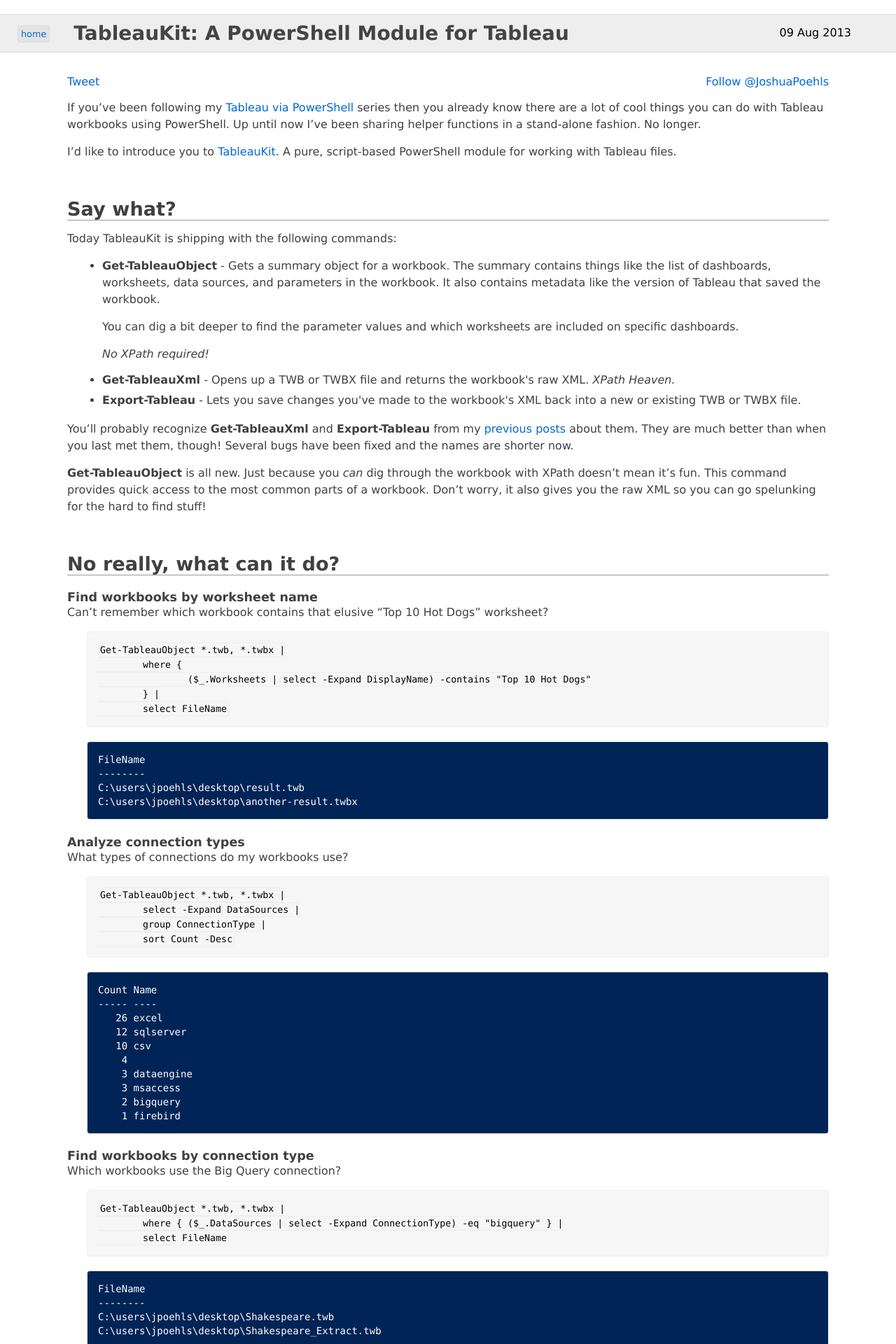
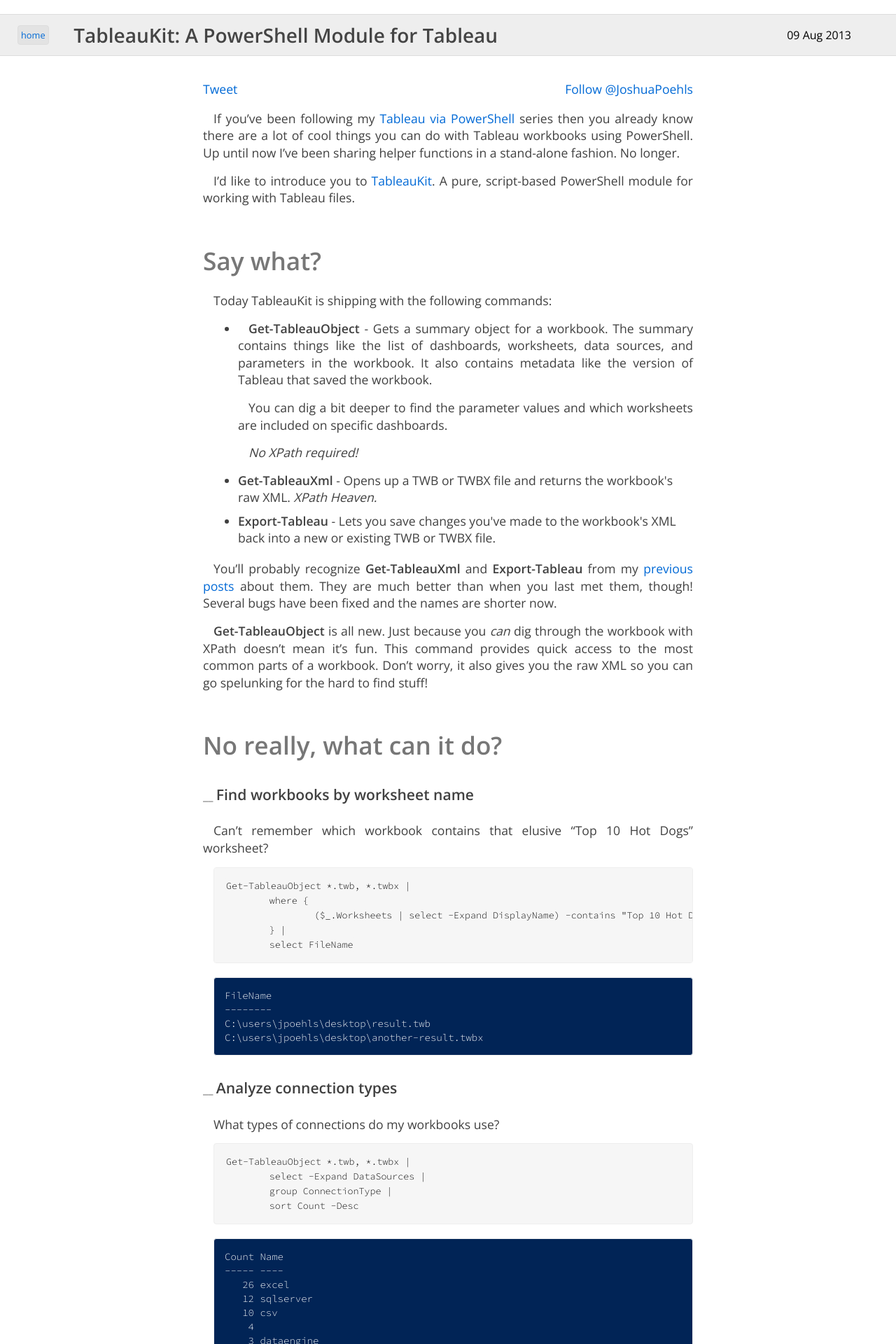
Before and after one commit to jpoehls/zduck.com, a Jekyll site: the page built from _posts/2013/2013-08-09-tableaukit-powershell-module-for-tableau.md, in a window 1280 px wide. Shown: the top 1920 px of the page at 70% size. Built offline with Jekyll 4.4.1, drawn with Linux system fonts in a browser that asks for light colours; comment, search, counter and statistics services are not loaded.

Commit message:
New fonts and some other readability improvements.

```diff
--- a/_layouts/post.html
+++ b/_layouts/post.html
@@ -1,8 +1,10 @@
 <!DOCTYPE html>
 <html>
   <head prefix="og: http://ogp.me/ns# article: http://ogp.me/ns/article#">
+    <link href='http://fonts.googleapis.com/css?family=Open+Sans:300,600' rel='stylesheet' type='text/css'>
+    <link href='http://fonts.googleapis.com/css?family=Source+Code+Pro:300' rel='stylesheet' type='text/css'>
+
     <title>{{ page.title }}</title>
-
     <meta property="og:title" content="{{ page.title }}" />
     <meta property="og:url" content="{{ site.url }}{{ page.url }}" />
     <meta property="og:site_name" content="Zduck - Joshua Poehls" />
--- a/assets/site.css
+++ b/assets/site.css
@@ -1,16 +1,16 @@
 *{padding:0;margin:0;}
 
 /* Code */
-pre{margin:0;margin-left:2em;padding:0;padding:15px;color:#000;overflow-x:scroll;font-size:14px;margin-bottom:20px;line-height:20px;background:#f6f6f6;border:1px solid #eee;border-radius:4px}
-pre,code{font-family:'Monaco','Consolas',monospace}
+pre{margin:0;margin-left:15px;padding:0;padding:15px;color:#000;overflow-x:scroll;font-size:14px;margin-bottom:20px;line-height:20px;background:#f6f6f6;border:1px solid #eee;border-radius:4px}
+pre,code{font-family:'Source Code Pro','Monaco','Consolas','Courier New',monospace}
 pre .comment{color:#7e7e7e;font-style:italic}pre .constant,pre .integer{color:#18838a;font-weight:bold}pre .storage{color:#0000a1}pre .string{color:#8e0022}pre .keyword,pre .selector{color:#0000a1;font-weight:bold}pre .parent{font-style:italic}pre .entity,pre .meta{color:#3e853f}pre .support{color:#192140}pre .variable.global,pre .variable.class,pre .variable.instance{color:#3e853f}
 li pre { margin-left: 0; }
 
-html,body{background:#fff;font-family:verdana;}
+html,body{background:#fff;font-family:'Open Sans',Helvetica,Arial,sans-serif;font-weight:300;}
 img{border:0;}
-blockquote{border-left:3px solid #ccc;color:#777;margin:10px;padding:10px;line-height:22px;}
-p{margin:0 0 15px 0;line-height:24px;}
-code{background: #f6f6f6; border:1px solid #eee;font-size: 0.95em;font-family:menlo,consolas,'courier new';padding:2px;border-radius:4px;}
+blockquote{text-align: justify;border-left:3px solid #ccc; border-right: 3px solid #ccc; color:#777;margin:15px;margin-right:0;padding:10px;line-height:22px;background-color: #fffff0;border-radius: 4px;font-size:.9em;}
+p{margin:0 0 15px 0;}
+code{background: #f6f6f6; font-size: 0.95em;font-family:'Source Code Pro','Monaco','Consolas','Courier New',monospace;padding:2px;border-radius:4px;}
 a{color:#0069D6; text-decoration: none;}
 a:hover{color:#00438A; text-decoration: underline;}
 li{margin:10px 0 10px 50px}
@@ -23,16 +23,31 @@
 #title span{position:absolute;right:5%;bottom:18px;}
 #home{position:absolute;left:25px;top:15px;background:#e3e3e3;border:1px solid #ddd;padding:4px;border-radius:4px;text-decoration:none;font-size:80%;}
 #comments{margin-top:40px;}
+#a {
+	max-width:700px;
+	font-size:1.1em;
+}
+#a p {
+	line-height: 1.4em;
+	text-align: justify;
+	text-indent: 15px;
+}
 #a h2 {
-	font-size: 1.7em;
-	margin-top: 2em;
-	border-bottom: 1px solid #999;
-	margin-bottom: .5em;
+	font-size: 2em;
+	font-weight: 600;
+	color: #777;
+	margin-top: 1.5em;
+	margin-bottom: .6em;
 }
 #a h3 {
-	font-size: 1.1em;
-	margin-top: 1.2em;
-	margin-bottom: 0;
+	font-size: 1.2em;
+	margin-top: 1.5em;
+	margin-bottom: 1.2em;
+}
+#a h3:before {
+	content: '__ ';
+	font-size: .8em;
+	color: #777;
 }
 .crosspost {
 	font-style: italic;
```
Also changed, not shown: index.html (+5 -2 lines).
